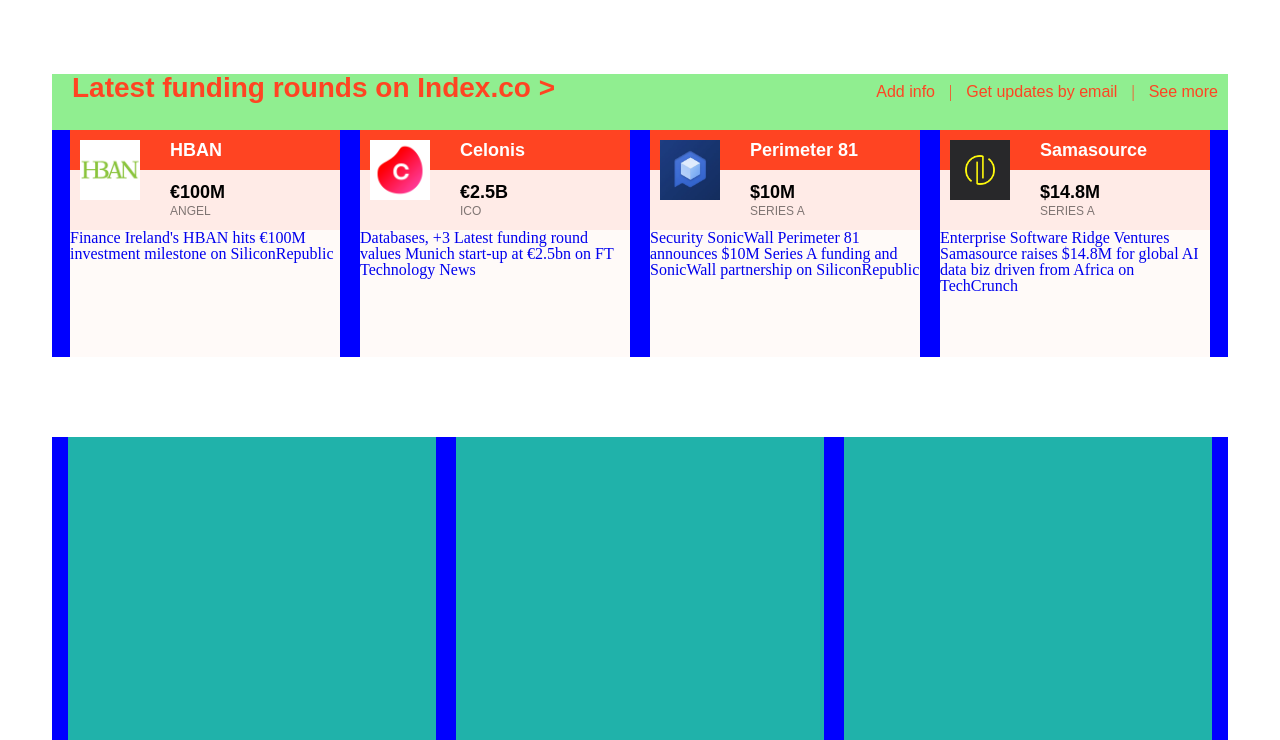
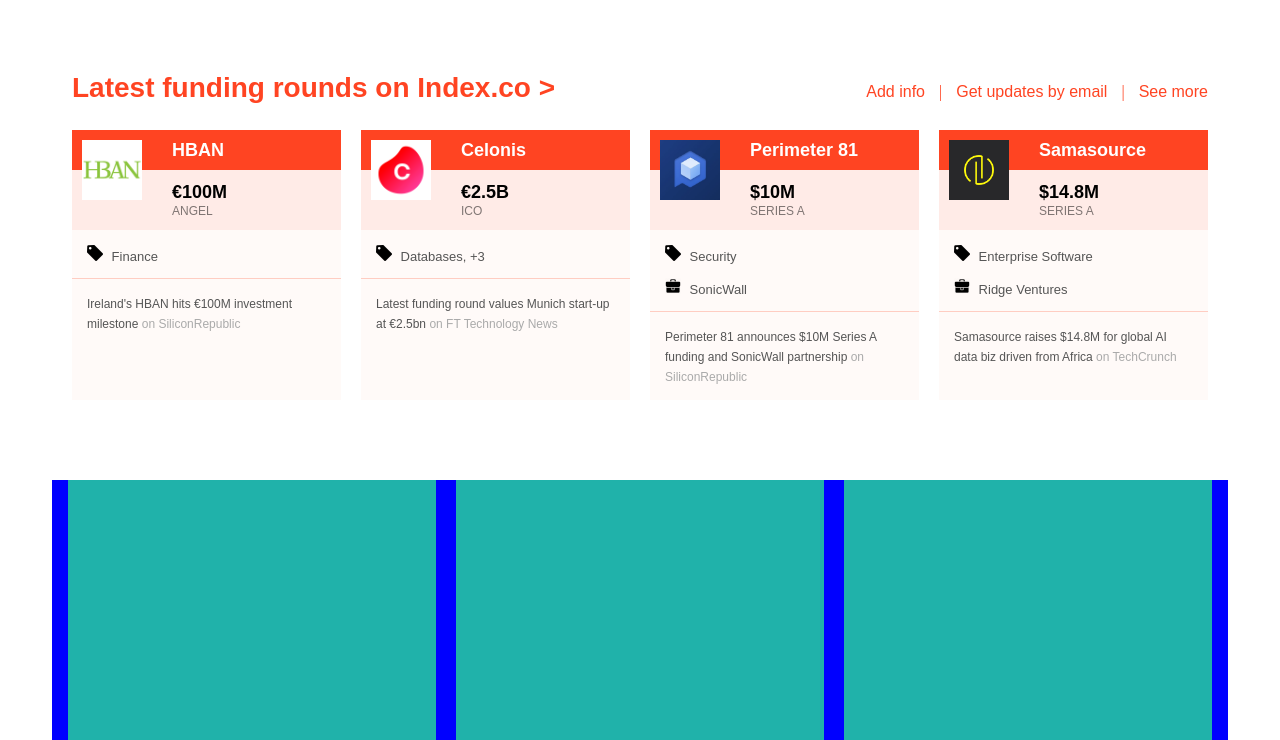
Before and after one commit to Cypher0/odin-responsive-design, a plain HTML site: page index.html in a window 1280 px wide. Shown: the part 1260-2000 px from the top of the page. Drawn offline with Linux system fonts and the light colour scheme.

Commit message:
Finished Latest Funding section

```diff
--- a/index.html
+++ b/index.html
@@ -85,7 +85,7 @@
         </article>
       </section>
       <section class="latest">
-        <a href="#"><h2>Latest news ></h2></a>
+        <h2><a href="#">Latest news ></a></h2>
         <div class="latest-grid">
           <div class="latest-item">
             <a href="#"><img src="images/salmon.jpg"></a>
@@ -179,10 +179,10 @@
       </section>
       <section class="funding">
         <header class="funding-header-main">
-          <a href="#"><h2>Latest funding rounds on Index.co ></h2></a>
+          <h2><a href="#">Latest funding rounds on Index.co ></a></h2>
           <ul class="funding-links">
-            <li><a href="#">Add info</a></li> |
-            <li><a href="#">Get updates by email</a></li> |
+            <li><a href="#">Add info</a></li> <span class="separator">|</span>
+            <li><a href="#">Get updates by email</a></li> <span class="separator">|</span>
             <li><a href="#">See more</a></li>
           </ul>
         </header>
@@ -198,7 +198,7 @@
                 </div>
               </header>
             </a>
-            <a href="#" class="funding-category">Finance</a>
+            <a href="#" class="funding-category"><img class="funding-icon" src="images/icon-label.png"> Finance</a>
             <a href="#" class="funding-story">
               Ireland's HBAN hits €100M investment milestone
               <span>on SiliconRepublic</span>
@@ -215,7 +215,7 @@
                 </div>
               </header>
             </a>
-            <a href="#" class="funding-category">Databases, +3</a>
+            <a href="#" class="funding-category"><img class="funding-icon" src="images/icon-label.png"> Databases, +3</a>
             <a href="#" class="funding-story">
               Latest funding round values Munich start-up at €2.5bn
               <span>on FT Technology News</span>
@@ -232,8 +232,8 @@
                 </div>
               </header>
             </a>
-            <a href="#" class="funding-category">Security</a>
-            <a href="#" class="funding-category">SonicWall</a>
+            <a href="#" class="funding-category"><img class="funding-icon" src="images/icon-label.png"> Security</a>
+            <a href="#" class="funding-category"><img class="funding-icon" src="images/icon-briefcase.png"> SonicWall</a>
             <a href="#" class="funding-story">
               Perimeter 81 announces $10M Series A funding and SonicWall partnership
               <span>on SiliconRepublic</span>
@@ -250,8 +250,8 @@
                 </div>
               </header>
             </a>
-            <a href="#" class="funding-category">Enterprise Software</a>
-            <a href="#" class="funding-category">Ridge Ventures</a>
+            <a href="#" class="funding-category"><img class="funding-icon" src="images/icon-label.png"> Enterprise Software</a>
+            <a href="#" class="funding-category"><img class="funding-icon" src="images/icon-briefcase.png"> Ridge Ventures</a>
             <a href="#" class="funding-story">
               Samasource raises $14.8M for global AI data biz driven from Africa
               <span>on TechCrunch</span>
--- a/styles/style.css
+++ b/styles/style.css
@@ -286,7 +286,7 @@
 
 /* Latest News */
 
-.funding, .categories, .latest-deals {
+.categories, .latest-deals {
   background: blue;
 }
 
@@ -296,19 +296,24 @@
   max-width: 1176px;
 }
 
-.latest a,
-.funding a {
+.latest h2 a,
+.funding h2 a {
   text-decoration: none;
+  color: #f42;
 }
 
-.latest a h2,
-.funding a h2 {
+.latest h2,
+.funding h2 {
   margin-bottom: 28px;
   margin-left: 20px;
-  color: #f42;
   font-family: sans-serif;
   font-size: 28px;
   font-weight: 700;
+}
+
+.latest h2 a:hover,
+.funding h2 a:hover {
+  color: #000;
 }
 
 .latest-grid, .funding-grid, .latest-deals-grid {
@@ -316,10 +321,10 @@
   grid-template-columns: repeat(4, minmax(224px, 270px));
   justify-content: center;
   grid-gap: 20px;
+  margin: 0 20px;
 }
 
-.latest-item,
-.funding-item {
+.latest-item {
   height: 227px;
 }
 
@@ -385,7 +390,6 @@
     display: grid;
     grid-template-columns: 75px 1fr;
     column-gap: 10px;
-    margin-left: 20px;
     height: auto;
   }
 
@@ -410,7 +414,6 @@
 /* Latest Funding section */
 
 .funding-header-main {
-  background: lightgreen;
   display: flex;
   justify-content: space-between;
   align-items: flex-start;
@@ -426,6 +429,7 @@
 
 .funding-links {
   margin-top: 10px;
+  margin-right: 10px;
   color: #f42;
 }
 
@@ -441,9 +445,18 @@
   color: #f42;
 }
 
+.funding-links li a:hover {
+  color: #000;
+}
+
 .funding-item {
   position: relative;
+  height: 270px;
   background-color: #fffaf8;
+}
+
+.funding-item a {
+  text-decoration: none;
 }
 
 .funding-header-top {
@@ -485,6 +498,85 @@
   text-transform: uppercase;
   opacity: .5;
 }
+
+.funding-category {
+  display: block;
+  margin: 15px;
+  font-family: sans-serif;
+  font-size: 13px;
+  color: #555;
+}
+
+.funding-category:hover {
+  color: #000;
+}
+
+.funding-icon {
+  display: inline-block;
+  width: 16px;
+  height: 16px;
+  padding-left: 5px;
+  transform: scaleX(-1);
+}
+
+.funding-story {
+  display: block;
+  padding: 15px;
+  border-top: 1px solid rgba(255,68,34,.25);
+  font-family: sans-serif;
+  font-size: 12px;
+  line-height: 20px;
+  color: #555;
+}
+
+.funding-story span {
+  color: #aaa;
+}
+
+@media only screen and (max-width: 1000px) {
+  .funding-grid {
+    grid-template-columns: repeat(3, minmax(225px, 310px));
+  }
+
+  .funding-item:last-child {
+    display: none;
+  }
+
+  .funding-header-main {
+    flex-direction: column;
+  }
+
+  .funding-links {
+    margin: -10px 0 25px 10px;
+  }
+}
+
+@media only screen and (max-width: 760px) {
+  .funding-grid {
+    grid-template-columns: 1fr;
+  }
+
+  .funding-item {
+    height: auto;
+  }
+
+  .funding-links {
+    margin: -20px 0 10px 20px;
+  }
+
+  .funding-links li a {
+    display: block;
+    font-size: 14px;
+    line-height: 16px;
+  }
+
+  .separator {
+    display: none;
+  }
+
+}
+
+
 
 /* Categories */
 
```
Also changed, not shown: images/icon-briefcase.png (added), images/icon-label.png (added).
